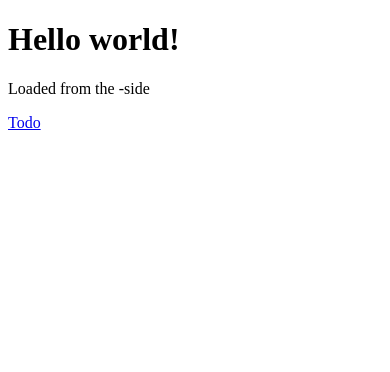
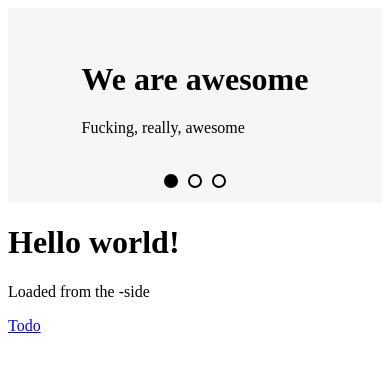
Before and after one commit to etereo-io/nuxtpoc, a Nuxt app: page / in a window 390 px wide. Shown: the top 372 px of the page. Built offline with nearby package versions, Linux system fonts and the light colour scheme.

Commit message:
:art: [pages] add horrible transition

```diff
--- /dev/null
+++ b/components/carousel/Arrows.vue
@@ -0,0 +1,55 @@
+<template>
+  <div class="arrows">
+    <div class="arrow arrow-prev" v-show="parentContainer.canGoPrev" @click="parentContainer.goPrev()">
+      <svg>
+        <use xlink:href="#arrowback"></use>
+      </svg>
+    </div>
+    <div class="arrow arrow-next" v-show="parentContainer.canGoNext" @click="parentContainer.goNext()">
+      <svg>
+        <use xlink:href="#arrowforward"></use>
+      </svg>
+    </div>
+  </div>
+</template>
+
+<script>
+export default {
+  name: 'arrows',
+  data() {
+    return {
+      parentContainer: this.$parent,
+    };
+  },
+};
+</script>
+
+<!-- Add "scoped" attribute to limit CSS to this component only -->
+<style scoped>
+  svg {
+    display: block;
+    height: 25px;
+    width: 25px;
+  }
+  .arrows {
+    position: absolute;
+    width: 100%;
+    height: 100%;
+    top: 0;
+    left: 0;
+    z-index: 8;
+  }
+  .arrow {
+    position: relative;
+    top: 100%;
+    transform: translateY(-100%);
+    padding: 15px;
+    color: white;
+  }
+  .arrow-prev {
+    float: left;
+  }
+  .arrow-next {
+    float: right;
+  }
+</style>
--- /dev/null
+++ b/components/carousel/Carousel.vue
@@ -0,0 +1,90 @@
+<template>
+  <div class="slider">
+    <div class="slides" v-bind:style="`transform: translate3d(${currentOffset}px, 0, 0);`">
+      <slot name="slides"></slot>
+    </div>
+    <dots v-if="dots"></dots>
+    <arrows v-if="arrows"></arrows>
+  </div>
+</template>
+
+<script>
+
+const Dots = () => import('./Dots');
+const Arrows = () => import('./Arrows');
+const Slide = () => import('./Slide');
+
+export default {
+  name: 'carousel',
+  components: {
+    Dots,
+    Arrows,
+    Slide,
+  },
+  props: ['dots', 'arrows'],
+  data() {
+    return {
+      currentPage: 0,
+      carouselWidth: null,
+      pages: this.$slots.slides.length,
+    };
+  },
+  methods: {
+    goToPage(idx) {
+      this.currentPage = idx;
+    },
+    computeCarouselWidth() {
+      this.carouselWidth = this.$el.clientWidth;
+    },
+    onWindowResize() {
+      this.computeCarouselWidth();
+    },
+    goPrev() {
+      if (this.canGoPrev) {
+        this.goToPage(this.currentPage - 1);
+      }
+    },
+    goNext() {
+      if (this.canGoNext) {
+        this.goToPage(this.currentPage + 1);
+      }
+    },
+  },
+  computed: {
+    currentOffset() {
+      const page = this.currentPage;
+      const width = this.carouselWidth;
+      const offset = page * width;
+
+      return offset * -1;
+    },
+    canGoNext() {
+      return this.currentPage < this.pages - 1;
+    },
+    canGoPrev() {
+      return this.currentPage > 0;
+    },
+  },
+  mounted() {
+    window.addEventListener('resize', this.onWindowResize);
+    this.computeCarouselWidth();
+  },
+  destroyed() {
+    window.removeEventListener('resize', this.onWindowResize);
+  },
+};
+</script>
+
+<!-- Add "scoped" attribute to limit CSS to this component only -->
+<style scoped>
+  .slider {
+    overflow: hidden;
+    position: relative;
+  }
+  .slides {
+    transition: transform 250ms cubic-bezier(0.0, 0.0, 0.2, 1);
+    height: 50vw;
+    display: flex;
+    flex-direction: row;
+  }
+</style>
--- /dev/null
+++ b/components/carousel/Dots.vue
@@ -0,0 +1,46 @@
+<template>
+  <div class="dots">
+    <div class="dot"
+         :class="{ active: parentContainer.currentPage === index }"
+         v-for="(page, index) in parentContainer.pages"
+         @click="parentContainer.goToPage(index)">
+    </div>
+  </div>
+</template>
+
+<script>
+export default {
+  name: 'dots',
+  data() {
+    return {
+      parentContainer: this.$parent,
+    };
+  },
+};
+</script>
+
+<!-- Add "scoped" attribute to limit CSS to this component only -->
+<style scoped>
+  .dots {
+    position: absolute;
+    bottom: 0;
+    left: 0;
+    right: 0;
+    margin: auto;
+    z-index: 9;
+    display: flex;
+    max-width: 200px;
+    justify-content: center;
+  }
+  .dot {
+    border-radius: 50%;
+    display: inline-block;
+    border: 2px solid black;
+    padding: 5px;
+    margin: 15px 5px;
+    transition: background-color 125ms ease-in-out;
+  }
+  .dot.active {
+    background-color: black;
+  }
+</style>
--- /dev/null
+++ b/components/carousel/Slide.vue
@@ -0,0 +1,31 @@
+<template>
+  <div class="slide">
+    <slot></slot>
+  </div>
+</template>
+
+<script>
+  export default {
+    name: 'slide',
+  };
+</script>
+
+<style scoped>
+  .slide {
+    display: flex;
+    flex-shrink: 0;
+    width: 100%;
+    user-select: none;
+    justify-content: center;
+    align-items: center;
+    position: relative;
+  }
+  .slide:first-child {
+    margin-top: -34px;
+  }
+  @media (max-width: 600px) {
+    .slide {
+      flex-direction: column;
+    }
+  }
+</style>
--- /dev/null
+++ b/layouts/carousel.vue
@@ -0,0 +1,48 @@
+<template>
+  <transition name="bounce" appear>
+
+  <div>
+    <carousel arrows="true" dots="true">
+      <slide slot="slides" :style="{ 'background-color': '#f6f6f6' }">
+        <div>
+          <h1>We are awesome</h1>
+          <span>Fucking, really, awesome</span>
+        </div>
+      </slide>
+      <slide slot="slides" :style="{ 'background-color': '#ffc107' }">
+        <svg>
+          <use xlink:href="#search"></use>
+        </svg>
+        <div>
+          <h1>Search just because!</h1>
+          <span>Yes, this is a search icon i got in my side <b>just for fun</b></span>
+        </div>
+      </slide>
+      <slide slot="slides" :style="{ 'background-color': '#03a9f4' }">
+        <div>
+          <svg>
+            <use xlink:href="#computer"></use>
+          </svg>
+        </div>
+        <div>
+          <h1>Hosting</h1>
+          <span>Optimizamos el despliegue de tu aplicación, porque la velocidad y la seguridad importan.</span>
+        </div>
+      </slide>
+    </carousel>
+    <nuxt/>
+  </div>
+</transition>
+</template>
+
+<script>
+const Carousel = () => import('~/components/carousel/Carousel');
+const Slide = () => import('~/components/carousel/Slide');
+
+  export default {
+    components: {
+      Carousel,
+      Slide,
+    }
+  }
+</script>
--- a/layouts/default.vue
+++ b/layouts/default.vue
@@ -1,7 +1,9 @@
 <template>
-  <div>
-    <nuxt/>
-  </div>
+  <transition name="bounce" appear>
+    <div>
+      <nuxt/>
+    </div>
+  </transition>
 </template>
 
 <script>
--- a/pages/index.vue
+++ b/pages/index.vue
@@ -1,5 +1,5 @@
 <template>
-  <div class="home">
+  <div class="home container">
     <h1>Hello world!</h1>
     <p>Loaded from the {{name}}-side</p>
     <nuxt-link class="button" to="/todo">
@@ -7,8 +7,6 @@
     </nuxt-link>
   </div>
 </template>
-
-<style scoped></style>
 
 <script>
 export default {
@@ -22,5 +20,6 @@ export default {
       title: `Home (${this.name}-side)`
     }
   },
+  layout: 'carousel',
 }
 </script>
--- a/pages/todo.vue
+++ b/pages/todo.vue
@@ -1,10 +1,10 @@
 <template>
-  <div class="home">
+  <div class="todo container">
     <h1>Hello world!</h1>
-    <p>Loaded from the {{ name }}-side</p>
+    <p>Loaded from the {{name}}-side</p>
     <h2>Called each time</h2>
     <ul>
-      <li v-for="item in items" :class="{ checked: item.completed }" @click="toggleCheckFromComponent(item.id)">{{ item.title }}</li>
+      <li v-for="item in computedItems" :class="{ checked: item.completed }" @click="toggleCheckFromComponent(item.id)">{{ item.title }}</li>
     </ul>
     <h2>Saved in store</h2>
     <ul>
@@ -16,12 +16,12 @@
   </div>
 </template>
 
-<style scoped></style>
-
 <script>
-import axios from 'axios';
+import axios from '~plugins/axios';
+import { mapState } from 'vuex';
 
 export default {
+  transition: 'bounce',
   async asyncData ({ req }) {
     const { data } = await axios.get('https://jsonplaceholder.typicode.com/todos');
     return {
@@ -46,7 +46,7 @@ export default {
     };
   },
   computed: {
-    items() {
+    computedItems() {
       return this.items;
     },
     todos() {
@@ -55,12 +55,13 @@ export default {
   },
   methods: {
     toggleCheckFromStore(item) {
+      console.log(item.completed);
       this.$store.commit('todos/checkTodo', item)
     },
     toggleCheckFromComponent(id) {
       this.items[id - 1].completed = !this.items[id - 1].completed;
     },
-  }
+  },
 };
 </script>
 <style scoped>
```
